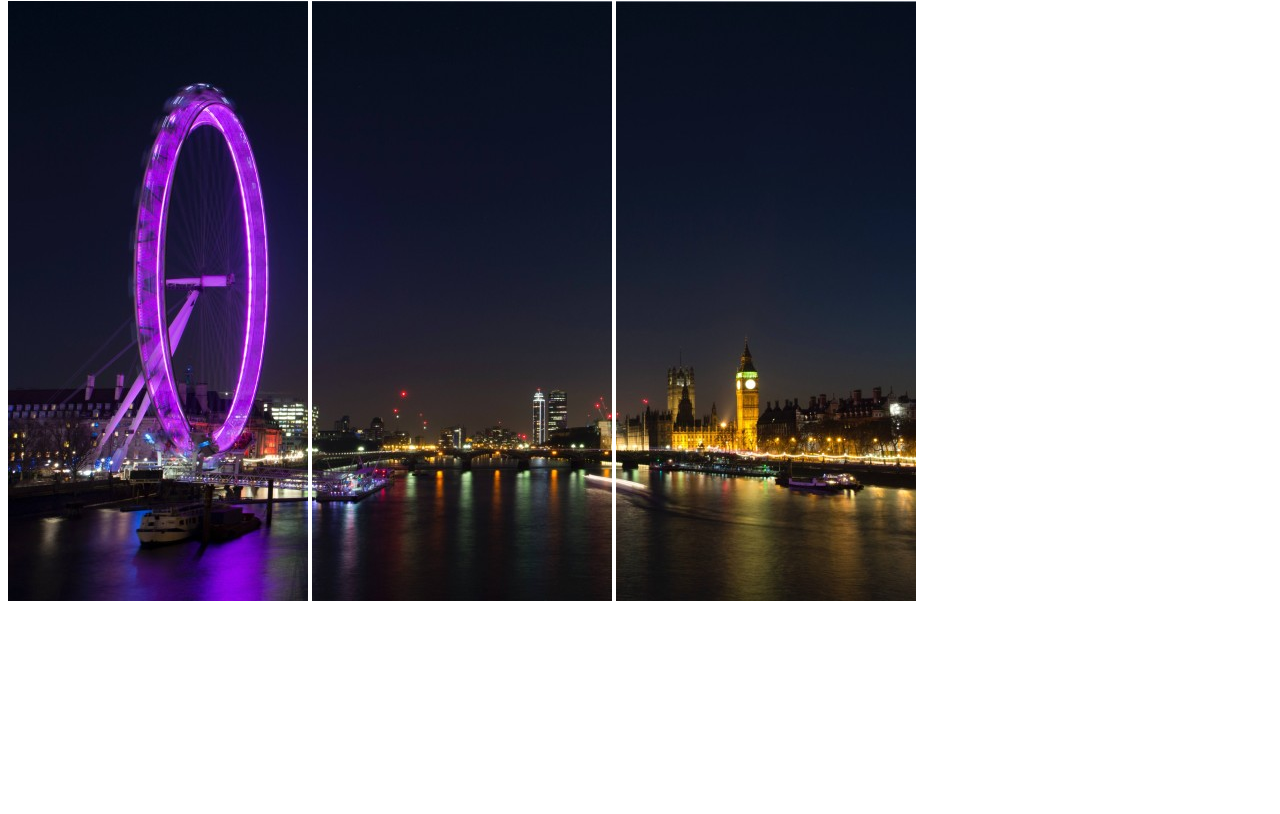
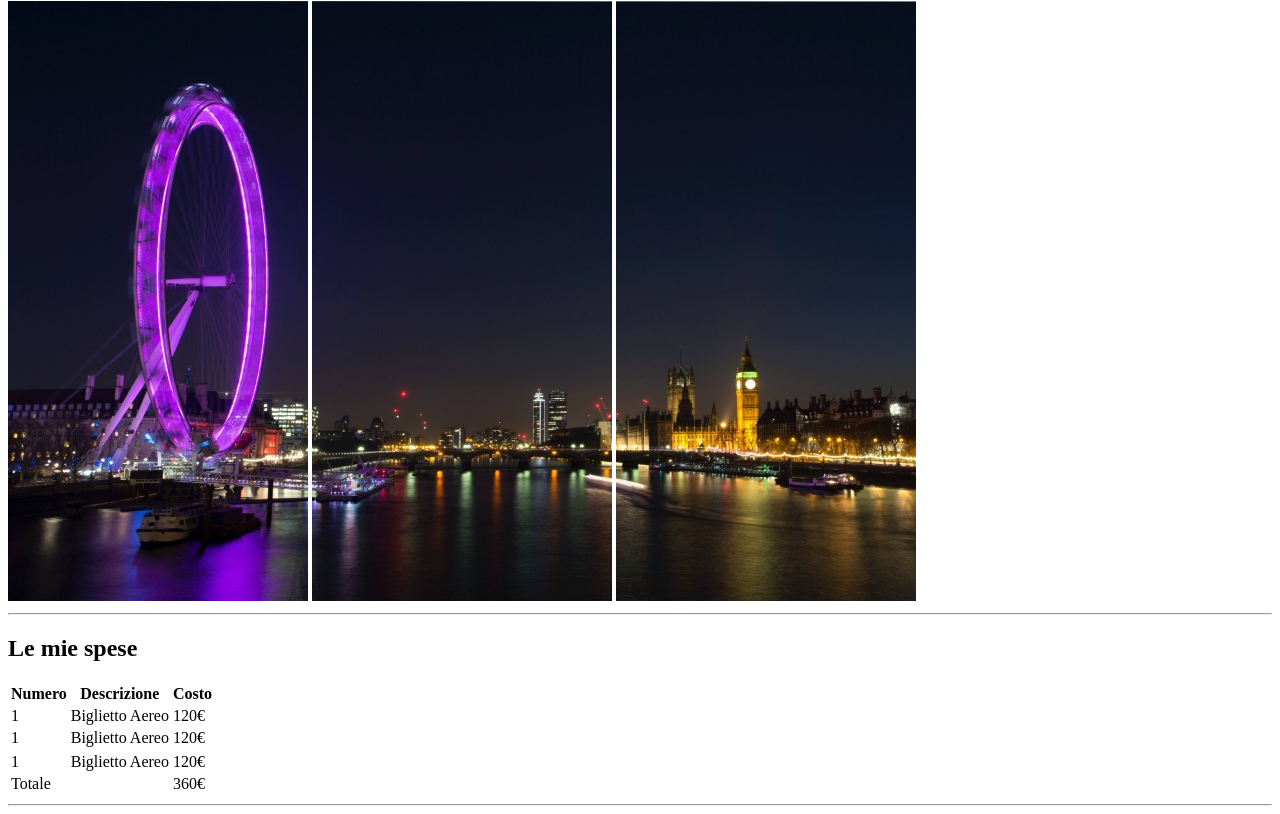
Before and after one commit to MassimoCorvo/html-london-trip, a plain HTML site: page index.html in a window 1280 px wide. Shown: the part 79-893 px from the top of the page. Before the commit the page ends 800 px from the top, so only its background shows below. Drawn offline with Linux system fonts and the light colour scheme.

Commit message:
Added first section

```diff
--- a/index.html
+++ b/index.html
@@ -13,7 +13,43 @@
         <img src="img/pexels-bill-emrich-230794-0.jpg" alt="First img ">
         <img src="img/pexels-bill-emrich-230794-1.jpg" alt="Second img">
         <img src="img/pexels-bill-emrich-230794-2.jpg" alt="Third img">
+        <hr>
     </header>
+
+    <main>
+        <section>
+            <h1>Le mie spese</h1>
+            <table>
+                <thead>
+                    <th>Numero</th>
+                    <th>Descrizione</th>
+                    <th>Costo</th>
+                </thead>
+                <tbody>
+                    <tr>
+                        <td>1</td>
+                        <td>Biglietto Aereo</td>
+                        <td>120€</td>
+                    </tr>
+                    <tr>
+                        <td>1</td>
+                        <td>Biglietto Aereo</td>
+                        <td>120€</td>
+                    </tr>
+                    <tr></tr>
+                        <td>1</td>
+                        <td>Biglietto Aereo</td>
+                        <td>120€</td>
+                    </tr>
+                    <tfoot>
+                        <td colspan="2">Totale</td>
+                        <td>360€</td>
+                    </tfoot>
+                </tbody>
+            </table>
+            <hr>
+        </section>
+    </main>
 </body>
 
 </html>
```
